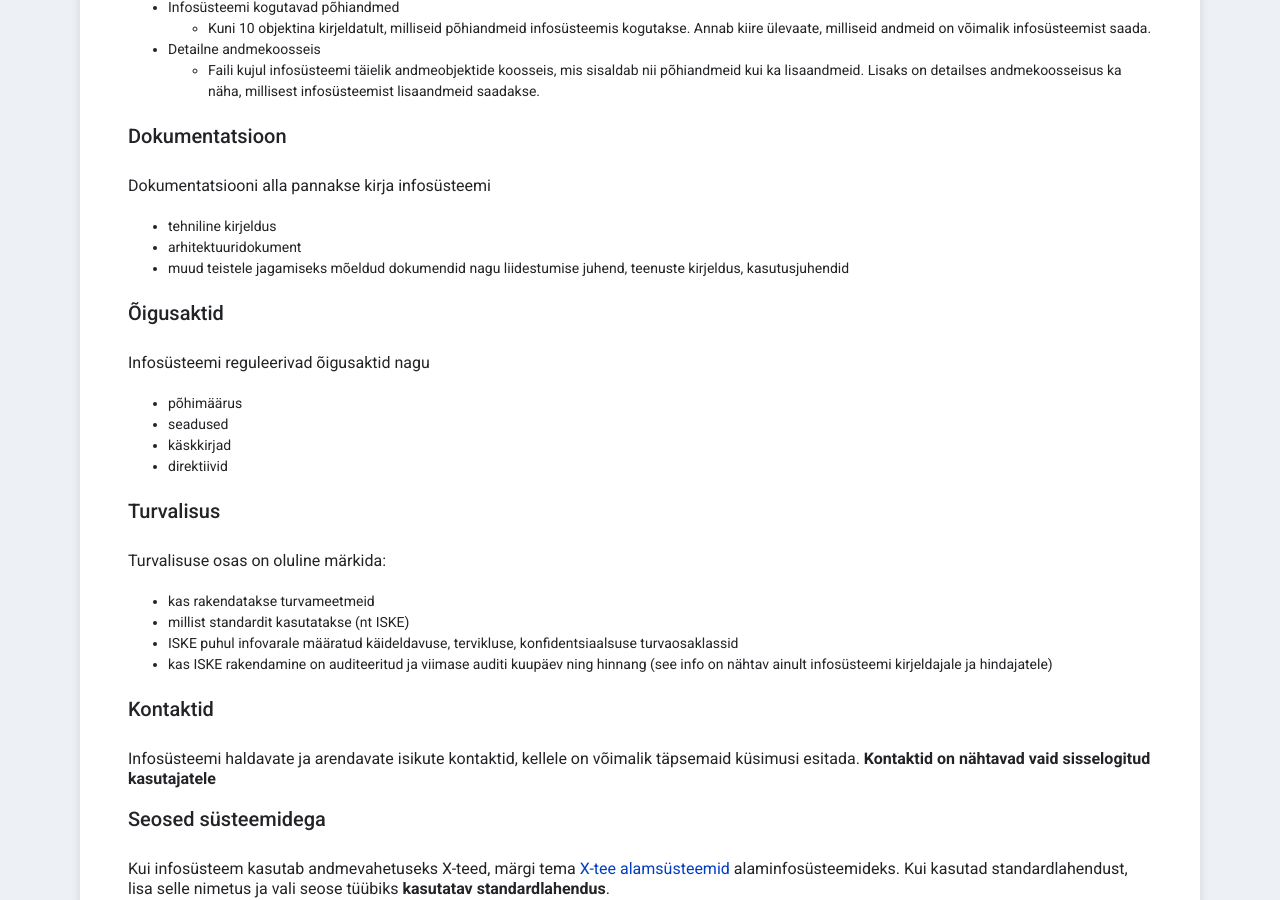
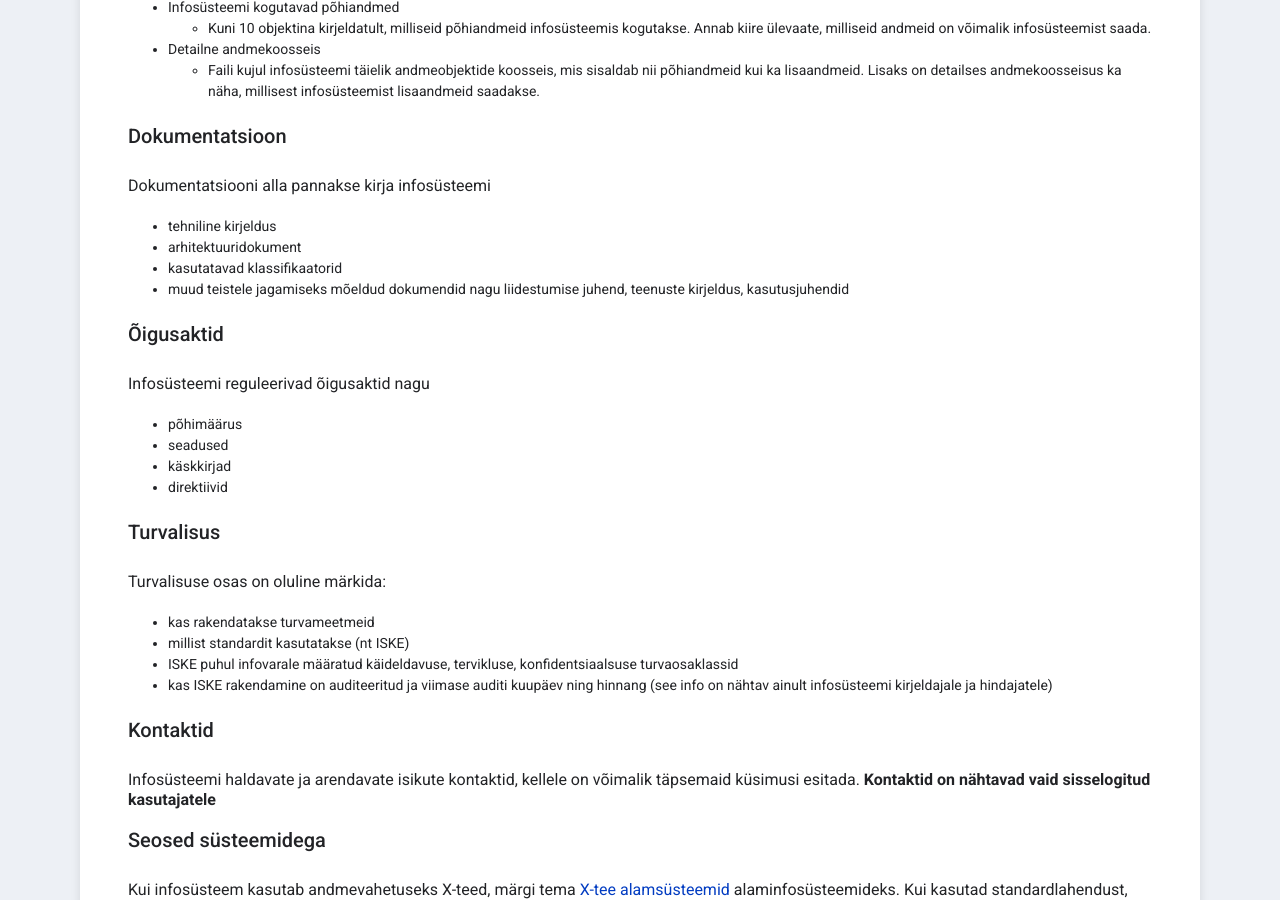
Before and after one commit to e-gov/RIHA-Help, a Jekyll site: the page built from docs/RIHAs-kirjeldamine.md, in a window 1280 px wide and 900 px high, scrolled down 2019 px. Built offline with Jekyll 4.4.1, drawn with Linux system fonts in a browser that asks for light colours.

Commit message:
Update RIHAs-kirjeldamine.md

```diff
--- a/docs/RIHAs-kirjeldamine.md
+++ b/docs/RIHAs-kirjeldamine.md
@@ -72,6 +72,7 @@ Dokumentatsiooni alla pannakse kirja infosüsteemi
 
 - tehniline kirjeldus
 - arhitektuuridokument
+- kasutatavad klassifikaatorid
 - muud teistele jagamiseks mõeldud dokumendid nagu liidestumise juhend, teenuste kirjeldus, kasutusjuhendid
 
 
```
